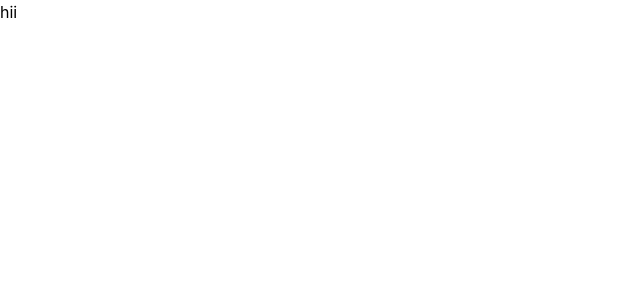
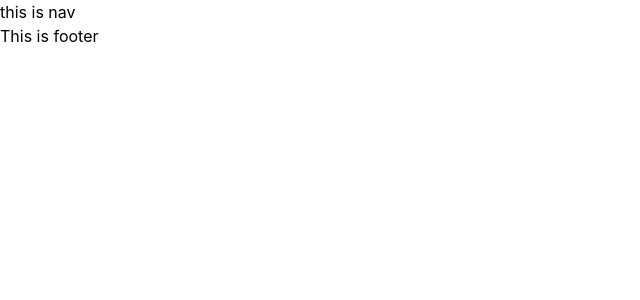
Before and after one commit to Sujalpatil-2007/Practice, a React (Vite) app: page / in a window 1280 px wide. Shown: the top 300 px of the page, without its empty margins (0-640 px from the left). Built offline with nearby package versions, Linux system fonts and the light colour scheme.

Commit message:
home page idea

```diff
--- a/src/App.jsx
+++ b/src/App.jsx
@@ -4,8 +4,11 @@ const App = () => {
   return (
     <section>
       <div>
-        hii
+        this is nav
       </div>
+      <footer>
+        This is footer
+      </footer>
     </section>
   )
 }
```
